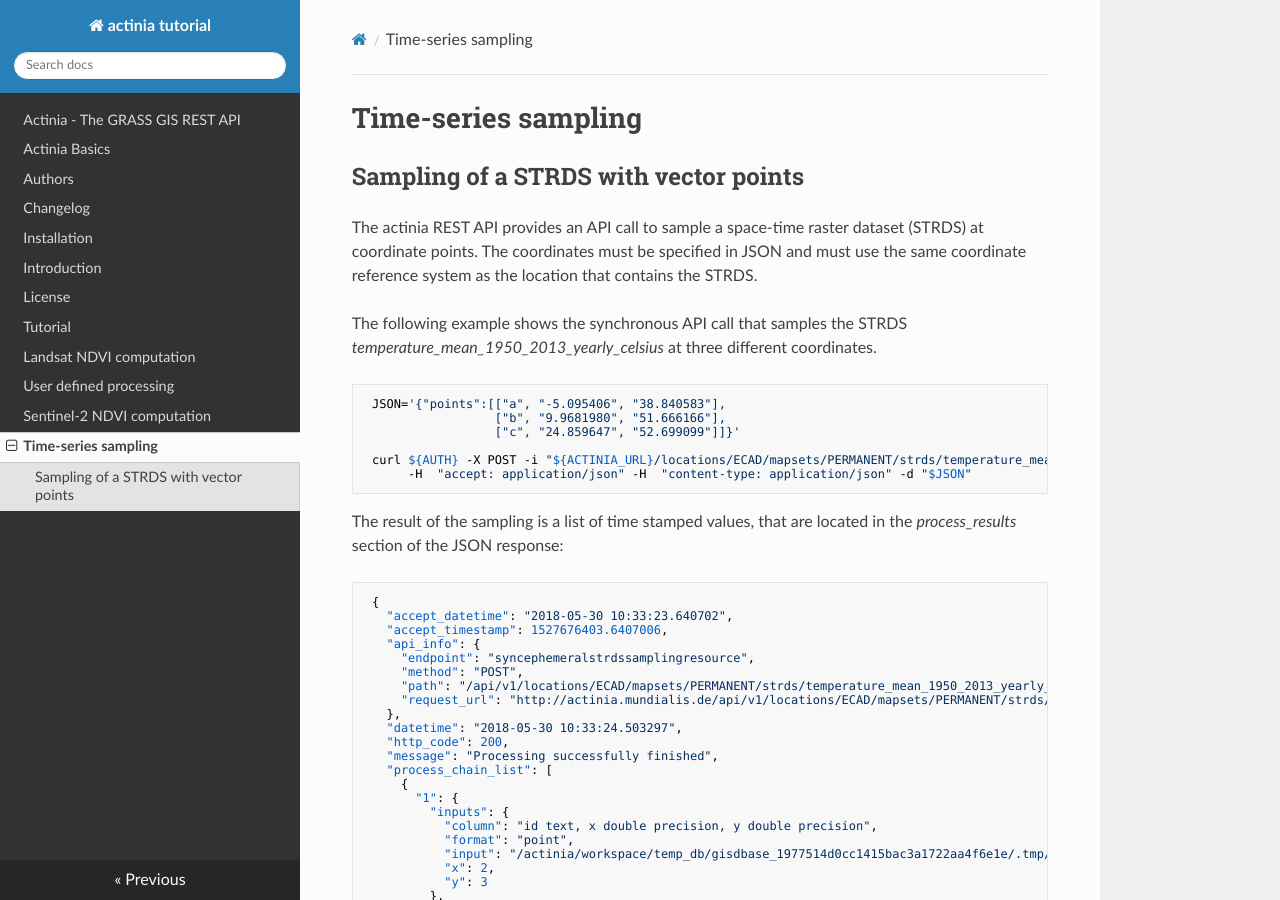
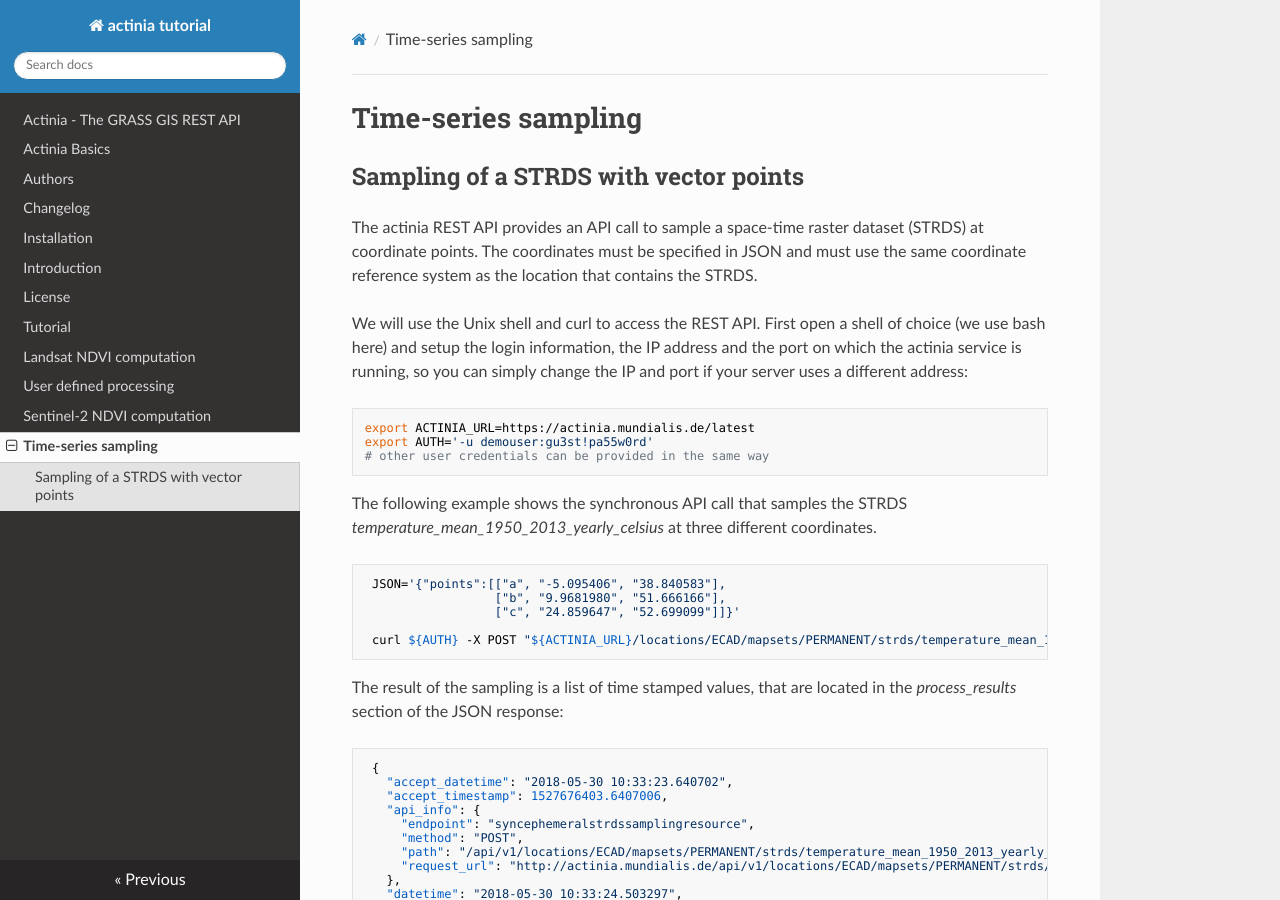
Before and after one commit to actinia-org/actinia-core, an MkDocs documentation site: the page built from docs/docs/tutorial_strds_sampling.md, in a window 1280 px wide and 900 px high. Built offline with MkDocs 1.6.1, drawn with Linux system fonts in a browser that asks for light colours; nearby versions of some CDN libraries; some of the changed text lies outside the part shown.

Commit message:
test and improve tutorial strds_sampling

````diff
--- a/docs/docs/tutorial_strds_sampling.md
+++ b/docs/docs/tutorial_strds_sampling.md
@@ -9,6 +9,15 @@ dataset (STRDS) at coordinate points. The coordinates must be specified
 in JSON and must use the same coordinate reference system as the
 location that contains the STRDS.
 
+We will use the Unix shell and curl to access the REST API. First open a shell of choice (we use bash here) and setup the login information, the  IP address and the port on which the actinia service is running, so you can simply change the IP and port if your server uses a different
+address:
+
+```bash
+export ACTINIA_URL=https://actinia.mundialis.de/latest
+export AUTH='-u demouser:gu3st!pa55w0rd'
+# other user credentials can be provided in the same way
+```
+
 The following example shows the synchronous API call that samples the
 STRDS *temperature\_mean\_1950\_2013\_yearly\_celsius* at three
 different coordinates.
@@ -18,8 +27,7 @@ different coordinates.
                   ["b", "9.9681980", "51.666166"],
                   ["c", "24.859647", "52.699099"]]}'
 
- curl ${AUTH} -X POST -i "${ACTINIA_URL}/locations/ECAD/mapsets/PERMANENT/strds/temperature_mean_1950_2013_yearly_celsius/sampling_sync" \
-      -H  "accept: application/json" -H  "content-type: application/json" -d "$JSON"
+ curl ${AUTH} -X POST "${ACTINIA_URL}/locations/ECAD/mapsets/PERMANENT/strds/temperature_mean_1950_2013_yearly_celsius/sampling_sync" -H  "accept: application/json" -H  "content-type: application/json" -d "$JSON"
 ```
 
 The result of the sampling is a list of time stamped values, that are
@@ -153,8 +161,8 @@ located in the *process\_results* section of the JSON response:
    "timestamp": 1527676404.5032735,
    "urls": {
      "resources": [],
-     "status": "http://actinia.mundialis.de/api/v1/resources/superadmin/resource_id-ff89db3c-1cae-44e1-adb5-35ce1ab994bc"
+     "status": "http://actinia.mundialis.de/api/v1/resources/demouser/resource_id-ff89db3c-1cae-44e1-adb5-35ce1ab994bc"
    },
-   "user_id": "superadmin"
+   "user_id": "demouser"
  }
 ```
````
